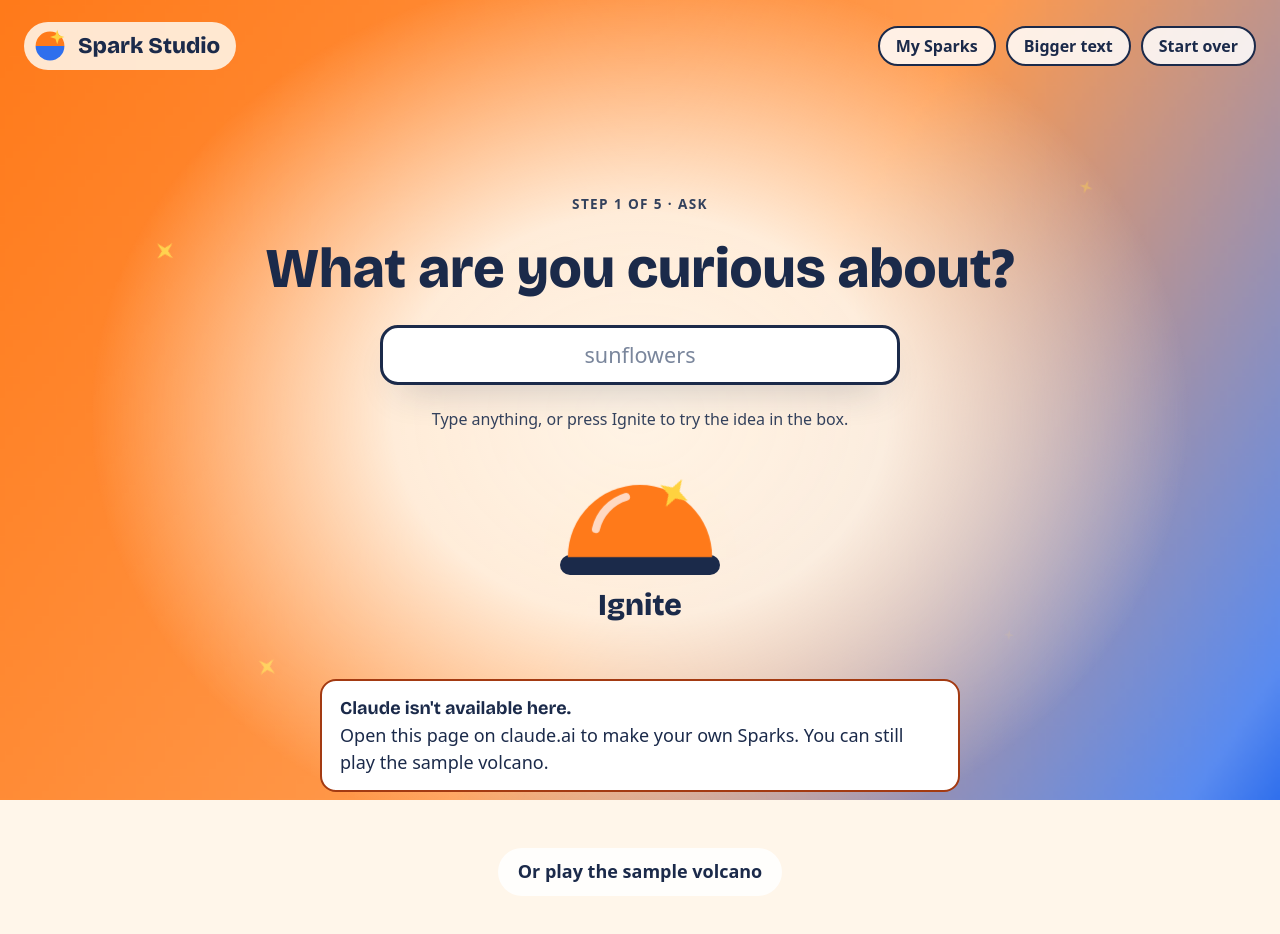
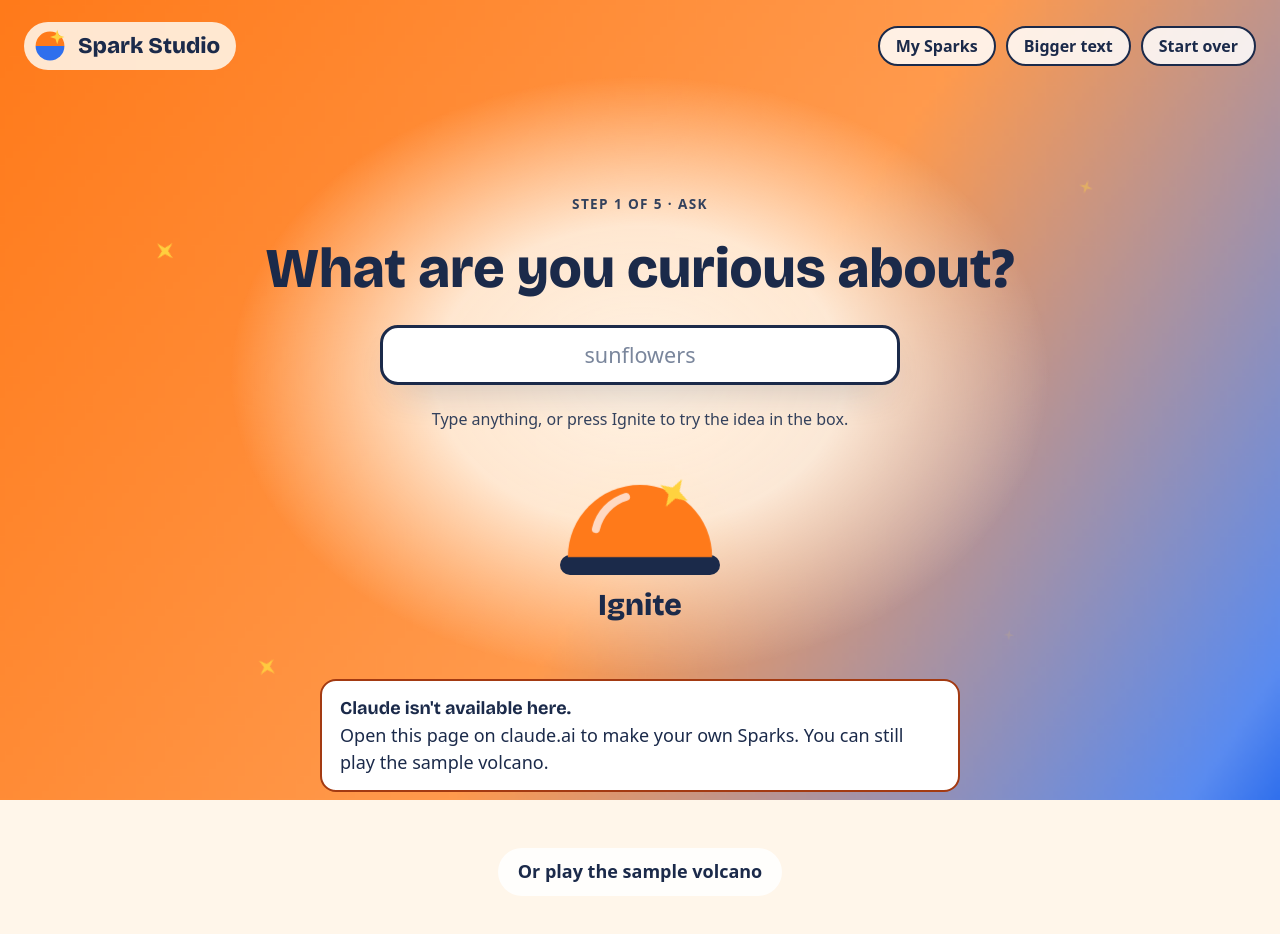
Before and after one commit to dnagubadi/Spark, a plain HTML site: page studio/index.html in a window 1280 px wide. Drawn offline with nearby package versions, Linux system fonts and the light colour scheme; animation ran at ten frames a second; a web font is replaced by a local one.

Commit message:
Start page: smaller cream glow behind the text
Co-Authored-By: Claude Opus 5.5 <noreply@anthropic.com>
Claude-Session: https://claude.ai/code/session_01S8ASbkH6LiDGGq6ynVXSyK

```diff
--- a/studio/index.html
+++ b/studio/index.html
@@ -66,8 +66,8 @@ body.on-ask .brand { background: rgba(255,246,234,.88); padding: 6px 16px 6px 8p
 #view-ask { justify-items: center; text-align: center; padding-top: 6vh; min-height: calc(100dvh - 160px); align-content: center; }
 .ask-card { width: min(760px, 100%); padding: clamp(12px, 3vw, 32px) 0; display: grid; gap: 26px; justify-items: center; }
 /* No card: a soft, edgeless cream glow in the middle keeps the blobs out from behind the text. */
-.sky-field::after { content: ""; position: absolute; left: 50%; top: 52%; width: min(1100px, 150vw); height: min(900px, 120vh); transform: translate(-50%, -50%);
-  background: radial-gradient(closest-side, rgba(255,246,234,.97) 0%, rgba(255,246,234,.9) 45%, rgba(255,246,234,0) 100%); }
+.sky-field::after { content: ""; position: absolute; left: 50%; top: 47%; width: min(820px, 120vw); height: min(600px, 80vh); transform: translate(-50%, -50%);
+  background: radial-gradient(closest-side, rgba(255,246,234,.95) 0%, rgba(255,246,234,.85) 50%, rgba(255,246,234,0) 100%); }
 .topic-input { box-shadow: 0 18px 40px -22px rgba(27,42,74,.45); }
 .rise { opacity: 0; transform: translateY(18px); animation: rise .7s cubic-bezier(.2,.8,.2,1) forwards; animation-delay: calc(var(--i, 0) * 120ms + 100ms); }
 @keyframes rise { to { opacity: 1; transform: none; } }
```
